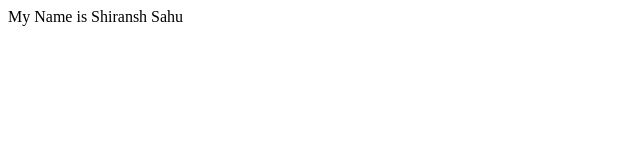
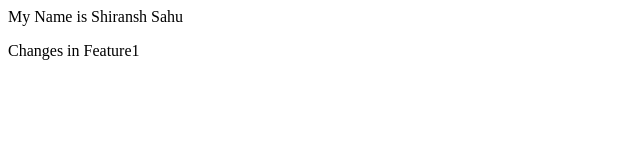
Before and after one commit to Shriansh4474/Local-Repo, a plain HTML site: page index.html in a window 1280 px wide. Shown: the whole page, without its empty margins (0-640 px from the left). Drawn offline with Linux system fonts and the light colour scheme.

Commit message:
Change in Barnch

```diff
--- a/index.html
+++ b/index.html
@@ -1 +1,2 @@
 <p> My Name is Shiransh Sahu</p>
+<p> Changes in Feature1</p>
```
